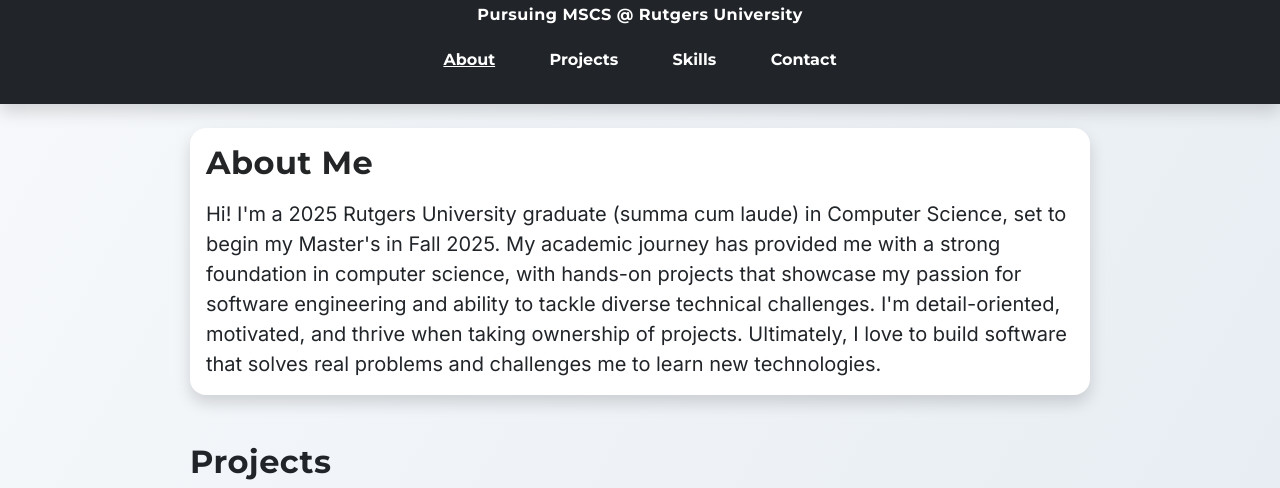
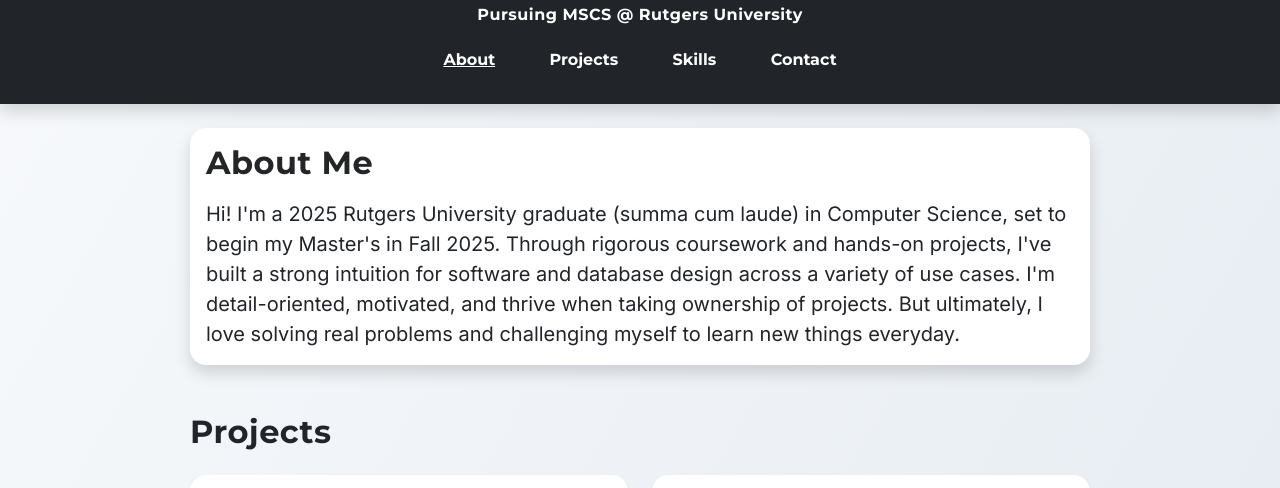
Before and after one commit to 1reubent/portfolio-website, a plain HTML site: page index.html in a window 1280 px wide. Shown: the part 231-719 px from the top of the page. Drawn offline with nearby package versions, Linux system fonts and the light colour scheme.

Commit message:
update bio

```diff
--- a/index.html
+++ b/index.html
@@ -45,13 +45,17 @@
             <h2 class="card-title mb-3">About Me</h2>
             <p class="card-text fs-5">
               Hi! I'm a 2025 Rutgers University graduate (summa cum laude) in
-              Computer Science, set to begin my Master's in Fall 2025. My
-              academic journey has provided me with a strong foundation in
-              computer science, with hands-on projects that showcase my passion
-              for software engineering and ability to tackle diverse technical
-              challenges. I'm detail-oriented, motivated, and thrive when taking
-              ownership of projects. Ultimately, I love to build software that
-              solves real problems and challenges me to learn new technologies.
+              Computer Science, set to begin my Master's in Fall 2025. Through
+              rigorous coursework and hands-on projects, I've built a strong
+              intuition for software and database design across a variety of use
+              cases. I'm detail-oriented, motivated, and thrive when taking
+              ownership of projects. But ultimately, I love solving real
+              problems and challenging myself to learn new things everyday.
+
+              <!--
+              "techincal" intuition? I was thinking more along the lines that I've learned to recognize common design patterns. How can i express that in a consice way?
+              learn new "things"? Instead of things I want to be more specific. Like technologies?
+              -->
               <!--
               Hello! I am a recent summa cum laude graduate from Rutgers
               University with a degree in Computer Science, and am pursuing a
```
